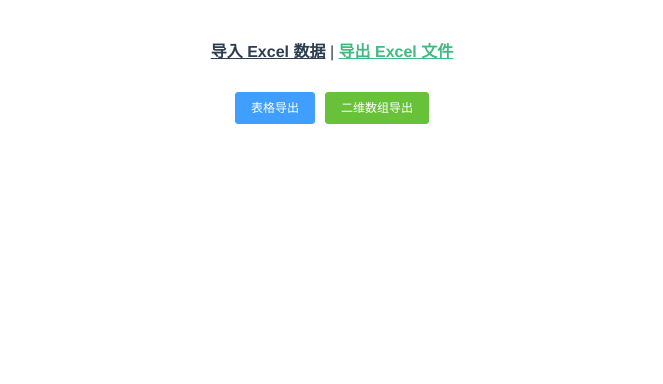
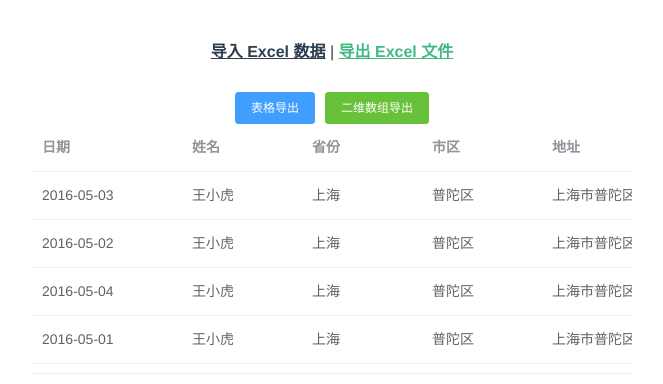
Before and after one commit to ivestszheng/xlsx-study, a Vue app: page /#/export in a window 1280 px wide. Shown: the top 384 px of the page, without its empty margins (308-971 px from the left). Built offline with nearby package versions, Linux system fonts and the light colour scheme.

Commit message:
feat: 增加 fixed 属性导出

```diff
--- a/src/utils/xlsx.js
+++ b/src/utils/xlsx.js
@@ -66,15 +66,20 @@ const exportExcelByDoubleDimensArray = (workSheetData, fileName = 'example.xlsx'
   XLSX.utils.book_append_sheet(workbook, ws, workSheetName);
   return XLSX.writeFile(workbook, fileName, { type: 'binary' });
 };
+
 /**
  * 将 table 转换成 Excel 导出
- * @param {*} el table 的 dom 节点
+ * @param {*} el table 的根 dom 元素
  * @param {*} fileName 下载时文件名称
  */
 const exportExcelByTable = (el, fileName = 'example.xlsx') => {
   if (!el) {
-    throw new Error('没有获取到表格节点');
+    throw new Error('没有获取到表格的根 dom 元素');
   }
+  const options = { raw: true };
+  const workbook = XLSX.utils.table_to_book(el, options);
+
+  return XLSX.writeFile(workbook, fileName, { type: 'binary' });
 };
 
 export { analyseExcelToJson, exportExcelBySheets, generateExcelBySheet, exportExcelByDoubleDimensArray, exportExcelByTable };
--- a/src/views/Export.vue
+++ b/src/views/Export.vue
@@ -2,6 +2,26 @@
   <div class="export-excel">
     <el-button size="small" type="primary" @click="exportExcelByTable">表格导出</el-button>
     <el-button size="small" type="success" @click="exportExcelByDDArray">二维数组导出</el-button>
+    <!-- 内容为组件 -->
+    <!-- <el-table ref="table" :data="tableData" style="width: 600px; margin: 0 auto">
+      <el-table-column prop="date" label="日期" width="180"> </el-table-column>
+      <el-table-column prop="name" label="姓名" width="180"> </el-table-column>
+      <el-table-column prop="address" label="地址">
+        <template slot-scope>
+          <el-input :value="123" />
+          <span style="display: none">123</span>
+        </template>
+      </el-table-column>
+    </el-table> -->
+    <!-- 使用 fixed 属性 -->
+    <el-table ref="table" :data="tableData" style="width: 600px; margin: 0 auto" max-height="250">
+      <el-table-column fixed prop="date" label="日期" width="150"> </el-table-column>
+      <el-table-column prop="name" label="姓名" width="120"> </el-table-column>
+      <el-table-column prop="province" label="省份" width="120"> </el-table-column>
+      <el-table-column prop="city" label="市区" width="120"> </el-table-column>
+      <el-table-column prop="address" label="地址" width="300"> </el-table-column>
+      <el-table-column prop="zip" label="邮编" width="120"> </el-table-column>
+    </el-table>
   </div>
 </template>
 
@@ -15,6 +35,64 @@ export default {
       ['S', 'h', 'e', 'e', 't', 'J', 'S'],
       [1, 2, 3, 4, 5],
     ];
+    this.tableData = [
+      {
+        date: '2016-05-03',
+        name: '王小虎',
+        province: '上海',
+        city: '普陀区',
+        address: '上海市普陀区金沙江路 1518 弄',
+        zip: 200333,
+      },
+      {
+        date: '2016-05-02',
+        name: '王小虎',
+        province: '上海',
+        city: '普陀区',
+        address: '上海市普陀区金沙江路 1518 弄',
+        zip: 200333,
+      },
+      {
+        date: '2016-05-04',
+        name: '王小虎',
+        province: '上海',
+        city: '普陀区',
+        address: '上海市普陀区金沙江路 1518 弄',
+        zip: 200333,
+      },
+      {
+        date: '2016-05-01',
+        name: '王小虎',
+        province: '上海',
+        city: '普陀区',
+        address: '上海市普陀区金沙江路 1518 弄',
+        zip: 200333,
+      },
+      {
+        date: '2016-05-08',
+        name: '王小虎',
+        province: '上海',
+        city: '普陀区',
+        address: '上海市普陀区金沙江路 1518 弄',
+        zip: 200333,
+      },
+      {
+        date: '2016-05-06',
+        name: '王小虎',
+        province: '上海',
+        city: '普陀区',
+        address: '上海市普陀区金沙江路 1518 弄',
+        zip: 200333,
+      },
+      {
+        date: '2016-05-07',
+        name: '王小虎',
+        province: '上海',
+        city: '普陀区',
+        address: '上海市普陀区金沙江路 1518 弄',
+        zip: 200333,
+      },
+    ];
     return {};
   },
   methods: {
@@ -24,7 +102,7 @@ export default {
     },
     // 将 table 导出 Excel
     exportExcelByTable() {
-      exportExcelByTable();
+      exportExcelByTable(this.$refs.table.$el);
     },
   },
 };
```
Also changed, not shown: 1 other file (tests, documents, lock files or other folders).
